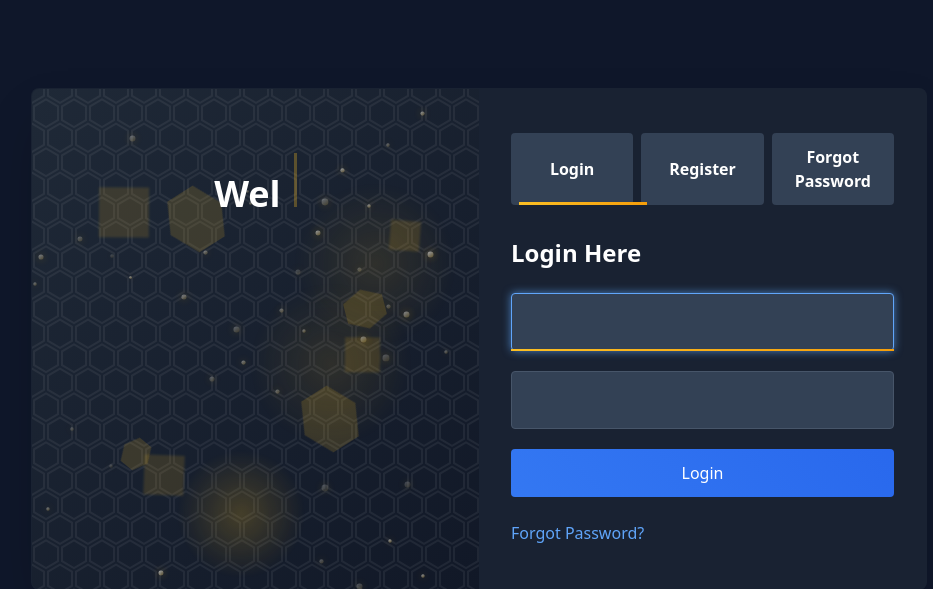
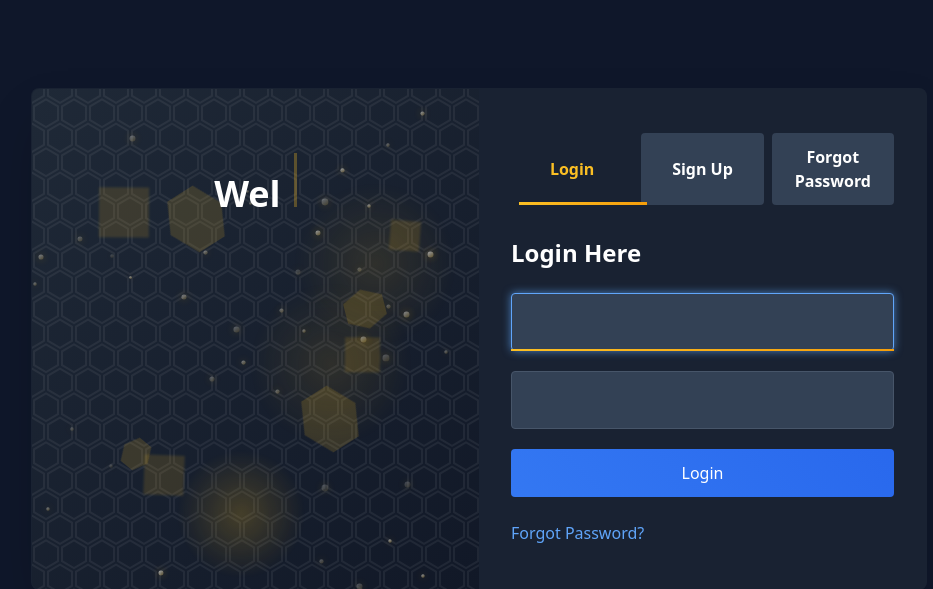
Before and after one commit to mishra1985/project15, a Django app: page /accounts/triple/ in a window 1280 px wide. Shown: the part 74-663 px from the top of the page, without its empty margins (161-1094 px from the left). Run offline with Django 5.2, Linux system fonts and the light colour scheme; some libraries are stand-ins or nearby versions.

Commit message:
Update tripleforms.html

```diff
--- a/accounts/templates/accounts/tripleforms.html
+++ b/accounts/templates/accounts/tripleforms.html
@@ -263,38 +263,29 @@
   </nav>
 
   <!-- Main Container -->
-  <!-- Still centers the card horizontally, but columns are top-aligned inside -->
   <div class="flex flex-1 items-center justify-center px-4 py-12">
     <div class="w-full max-w-4xl rounded-lg shadow-2xl glass overflow-hidden border border-transparent bg-opacity-50">
-      <!-- Parent flex with items-start so left & right align at the top -->
       <div class="flex flex-col md:flex-row items-start">
 
         <!-- Left Animation (shown on md screens and up) -->
-        <!-- Added pt-8 so it roughly aligns with the right side's top spacing -->
         <div class="hidden md:block md:w-1/2 animation-container pt-8">
-          <!-- Hexagon grid background -->
           <div class="hexagon-grid"></div>
-
           <!-- Floating elements -->
           <div class="floating-element" style="top: 20%; left: 15%; width: 50px; height: 50px; background: rgba(251, 191, 36, 0.2);"></div>
           <div class="floating-element" style="top: 50%; left: 70%; width: 35px; height: 35px; background: rgba(251, 191, 36, 0.2);"></div>
           <div class="floating-element" style="top: 75%; left: 25%; width: 40px; height: 40px; background: rgba(251, 191, 36, 0.2); animation-delay: 2s;"></div>
           <div class="floating-element" style="top: 30%; left: 80%; width: 30px; height: 30px; background: rgba(251, 191, 36, 0.2); animation-delay: 3s;"></div>
-
           <!-- Node.js-inspired hexagonal elements -->
           <div class="node-hex" style="top: 20%; left: 30%;"></div>
           <div class="node-hex" style="top: 60%; left: 60%; animation-delay: -5s;"></div>
           <div class="node-hex" style="top: 40%; left: 70%; animation-delay: -3s; width: 40px; height: 40px;"></div>
           <div class="node-hex" style="top: 70%; left: 20%; animation-delay: -7s; width: 30px; height: 30px;"></div>
-
           <!-- Pulse effects -->
           <div class="pulse" style="top: 40%; left: 50%;"></div>
           <div class="pulse" style="top: 70%; left: 30%; animation-delay: -2s;"></div>
           <div class="pulse" style="top: 20%; left: 60%; animation-delay: -4s;"></div>
-
           <!-- Enhanced particles -->
           <div class="particles" id="particles"></div>
-
           <!-- Main animated text -->
           <div class="typing-text">
             <span id="animated-text"></span>
@@ -307,10 +298,10 @@
           <!-- Tab Navigation -->
           <div class="flex space-x-2 mb-8 relative">
             <button data-target="loginForm" class="tab flex-1 py-3 px-4 rounded bg-slate-700 hover:bg-slate-600 font-bold">Login</button>
-            <button data-target="signupForm" class="tab flex-1 py-3 px-4 rounded bg-slate-700 hover:bg-slate-600 font-bold">Register</button>
+            <button data-target="signupForm" class="tab flex-1 py-3 px-4 rounded bg-slate-700 hover:bg-slate-600 font-bold">Sign Up</button>
             <button data-target="forgotForm" class="tab flex-1 py-3 px-4 rounded bg-slate-700 hover:bg-slate-600 font-bold">Forgot Password</button>
             <!-- Underline indicator -->
-            <div id="underline" class="tab-underline absolute bottom-0 left-0 w-1/3"></div>
+            <div id="underline" class="tab-underline absolute bottom-0 left-0"></div>
           </div>
           <!-- Forms Section -->
           <!-- Login Form -->
@@ -325,7 +316,7 @@
               <div class="mb-5 input-focus-effect">
                 {{ login_form.password|add_class:"w-full p-4 rounded bg-slate-700 border border-slate-600" }}
               </div>
-              <button type="submit" class="w-full py-3 rounded transition-colors button-hover-effect">Login</button>
+              <button type="submit" class="w-full py-3 rounded button-hover-effect">Login</button>
             </form>
             <div class="mt-6">
               <a href="#" class="text-blue-400 hover:underline">Forgot Password?</a>
@@ -353,7 +344,7 @@
                 <label for="{{ reg_form.password2.id_for_label }}" class="block text-sm font-medium text-gray-300">Confirm Password</label>
                 {{ reg_form.password2|add_class:"w-full p-4 rounded bg-slate-700 border border-slate-600" }}
               </div>
-              <button type="submit" class="w-full py-3 rounded transition-colors button-hover-effect">Sign Up</button>
+              <button type="submit" class="w-full py-3 rounded button-hover-effect">Sign Up</button>
             </form>
           </div>
           <!-- Forgot Password Form -->
@@ -378,7 +369,7 @@
                 <label for="{{ forgot_form.new_password2.id_for_label }}" class="block text-sm font-medium text-gray-300">Confirm New Password</label>
                 {{ forgot_form.new_password2|add_class:"w-full p-4 rounded bg-slate-700 border border-slate-600" }}
               </div>
-              <button type="submit" class="w-full py-3 rounded transition-colors button-hover-effect">Update Password</button>
+              <button type="submit" class="w-full py-3 rounded button-hover-effect">Update Password</button>
             </form>
           </div>
         </div>
@@ -391,49 +382,59 @@
     © 2025 NutrAI. All rights reserved.
   </footer>
 
-  <!-- JavaScript for Enhanced Tab Switching with Underline Animation -->
+  <!-- JavaScript for Tab Switching with Underline Animation and URL Hash Handling -->
   <script>
+    document.addEventListener('DOMContentLoaded', function() {
       const tabs = document.querySelectorAll('.tab');
       const forms = document.querySelectorAll('.form');
       const underline = document.getElementById('underline');
 
-// Initialize underline position and default active tab
-underline.style.left = "0%";
+      // Set underline width based on number of tabs
       underline.style.width = (100 / tabs.length) + "%";
 
-// Set only the login tab as active by default and show its form
-forms.forEach((form, i) => {
-  if (i === 0) {
-    form.classList.remove('hidden');
-  } else {
-    form.classList.add('hidden');
+      // Function to clear active states and hide forms
+      function clearActive() {
+        tabs.forEach(t => t.classList.remove('active'));
+        forms.forEach(form => form.classList.add('hidden'));
+      }
+
+      // Tab click handler
+      tabs.forEach((tab, index) => {
+        tab.addEventListener('click', (e) => {
+          e.preventDefault();
+          clearActive();
+          tab.classList.add('active');
+          underline.style.left = (index * (100 / tabs.length)) + "%";
+          const targetId = tab.getAttribute('data-target');
+          document.getElementById(targetId).classList.remove('hidden');
+          // Update URL hash so that active tab is preserved on reload
+          window.location.hash = targetId;
+        });
+      });
+
+      // On page load, check for a URL hash and set the corresponding tab active
+      const hash = window.location.hash.substring(1);
+      let found = false;
+      if (hash) {
+        tabs.forEach((tab, index) => {
+          if (tab.getAttribute('data-target') === hash) {
+            clearActive();
+            tab.classList.add('active');
+            underline.style.left = (index * (100 / tabs.length)) + "%";
+            document.getElementById(hash).classList.remove('hidden');
+            found = true;
           }
         });
+      }
+      // If no hash is found, default to Login
+      if (!found) {
+        clearActive();
+        tabs[0].classList.add('active');
+        underline.style.left = "0%";
+        document.getElementById('loginForm').classList.remove('hidden');
+      }
 
-tabs.forEach((tab, index) => {
-  tab.addEventListener('click', (e) => {
-    // Prevent any default action if necessary
-    e.preventDefault();
-
-    // Remove active class from all tabs and hide all forms
-    const targetId = tab.getAttribute('data-target');
-  window.location.hash = targetId;
-    tabs.forEach(t => t.classList.remove('active'));
-    forms.forEach(form => form.classList.add('hidden'));
-
-    // Activate clicked tab and update underline position
-    tab.classList.add('active');
-    underline.style.left = (index * (100 / tabs.length)) + "%";
-
-    // Show the form corresponding to the clicked tab
-    const targetId = tab.getAttribute('data-target');
-    document.getElementById(targetId).classList.remove('hidden');
-  });
-});
-  </script>
-
-  <!-- Theme Toggle Script -->
-  <script>
+      // Theme Toggle Script
       const themeToggle = document.getElementById('theme-toggle');
       let isDarkMode = true;
       themeToggle.addEventListener('click', () => {
@@ -449,11 +450,8 @@
           isDarkMode = true;
         }
       });
-  </script>
 
-  <!-- Enhanced Text Animation Script -->
-  <script>
-    document.addEventListener('DOMContentLoaded', function() {
+      // Enhanced Text Animation Script
       const textElement = document.getElementById('animated-text');
       const messages = [
         "Welcome to the new world of Health Insights, NutrAI",
@@ -470,7 +468,6 @@
 
       function typeEffect() {
         const currentMessage = messages[messageIndex];
-
         if (!isDeleting && charIndex <= currentMessage.length) {
           textElement.textContent = currentMessage.substring(0, charIndex);
           charIndex++;
@@ -488,79 +485,49 @@
           setTimeout(typeEffect, typingDelay);
         }
       }
-
       typeEffect();
 
       // Create enhanced particle effect
       const particlesContainer = document.getElementById('particles');
       const particleCount = 40;
-
       for (let i = 0; i < particleCount; i++) {
         createParticle();
       }
-
       function createParticle() {
         const particle = document.createElement('div');
         particle.classList.add('particle');
-
-        // Random size between 3-8px
         const size = Math.random() * 5 + 3;
         particle.style.width = `${size}px`;
         particle.style.height = `${size}px`;
-
-        // Random position
         const posX = Math.random() * 100;
         const posY = Math.random() * 100;
         particle.style.left = `${posX}%`;
         particle.style.top = `${posY}%`;
-
-        // Random opacity
         particle.style.opacity = Math.random() * 0.7 + 0.3;
-
-        // Add particle to container and animate it
         particlesContainer.appendChild(particle);
         animateParticle(particle);
       }
-
       function animateParticle(particle) {
-        // Get current position
         const style = window.getComputedStyle(particle);
         let posX = parseFloat(style.left);
         let posY = parseFloat(style.top);
-
-        // Random movement with more variance
         const moveX = (Math.random() - 0.5) * 0.8;
         const moveY = (Math.random() - 0.5) * 0.8;
-
-        // Animation function
         function move() {
           posX += moveX;
           posY += moveY;
-
-          // Wrap around edges
           if (posX > 100) posX = 0;
           if (posX < 0) posX = 100;
           if (posY > 100) posY = 0;
           if (posY < 0) posY = 100;
-
           particle.style.left = `${posX}%`;
           particle.style.top = `${posY}%`;
-
-          // Subtle scale variation
           const scale = 0.8 + Math.sin(Date.now() / 1000) * 0.2;
           particle.style.transform = `scale(${scale})`;
-
           requestAnimationFrame(move);
         }
-
         move();
       }
-
-      // Add button hover effect
-      const buttons = document.querySelectorAll('button[type="submit"]');
-      buttons.forEach(button => {
-        button.classList.add('button-hover-effect');
-      });
     });
   </script>
 </body>
```
Lines whose indentation alone changed are shown as unchanged.
